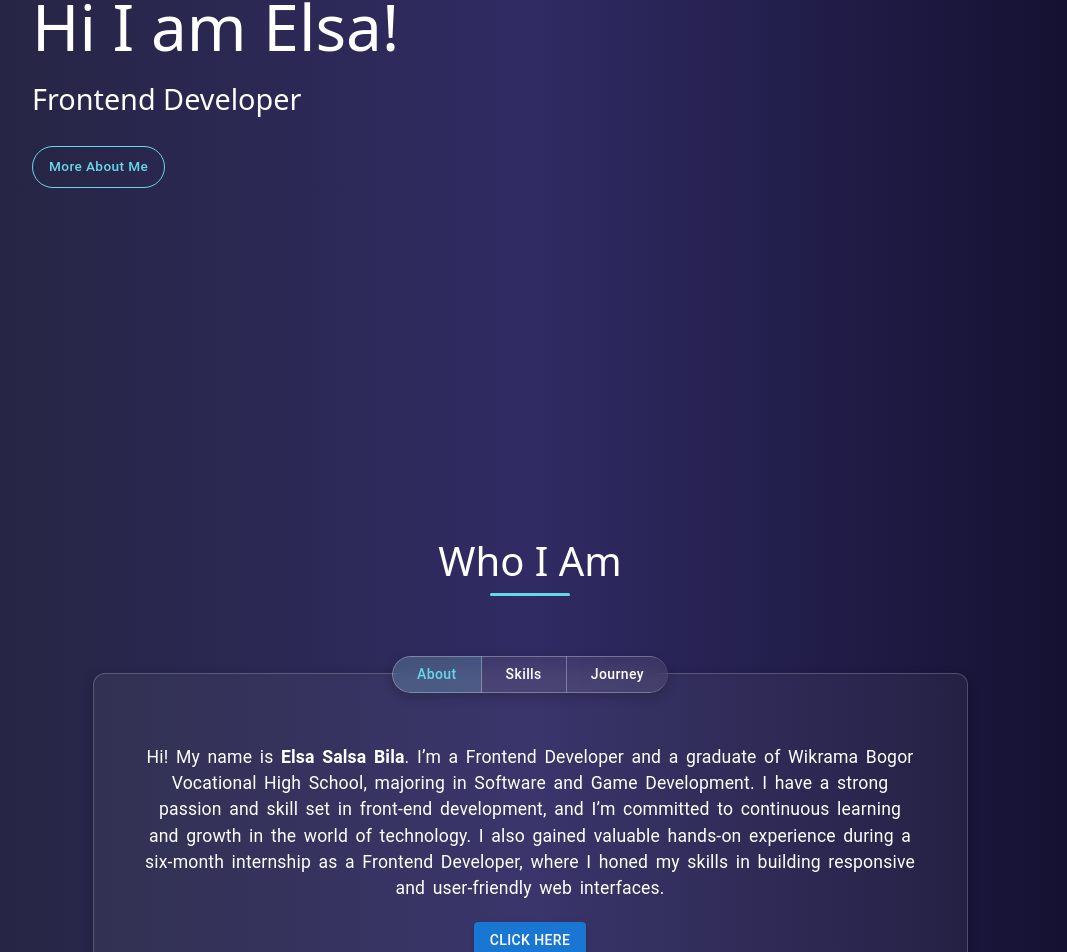
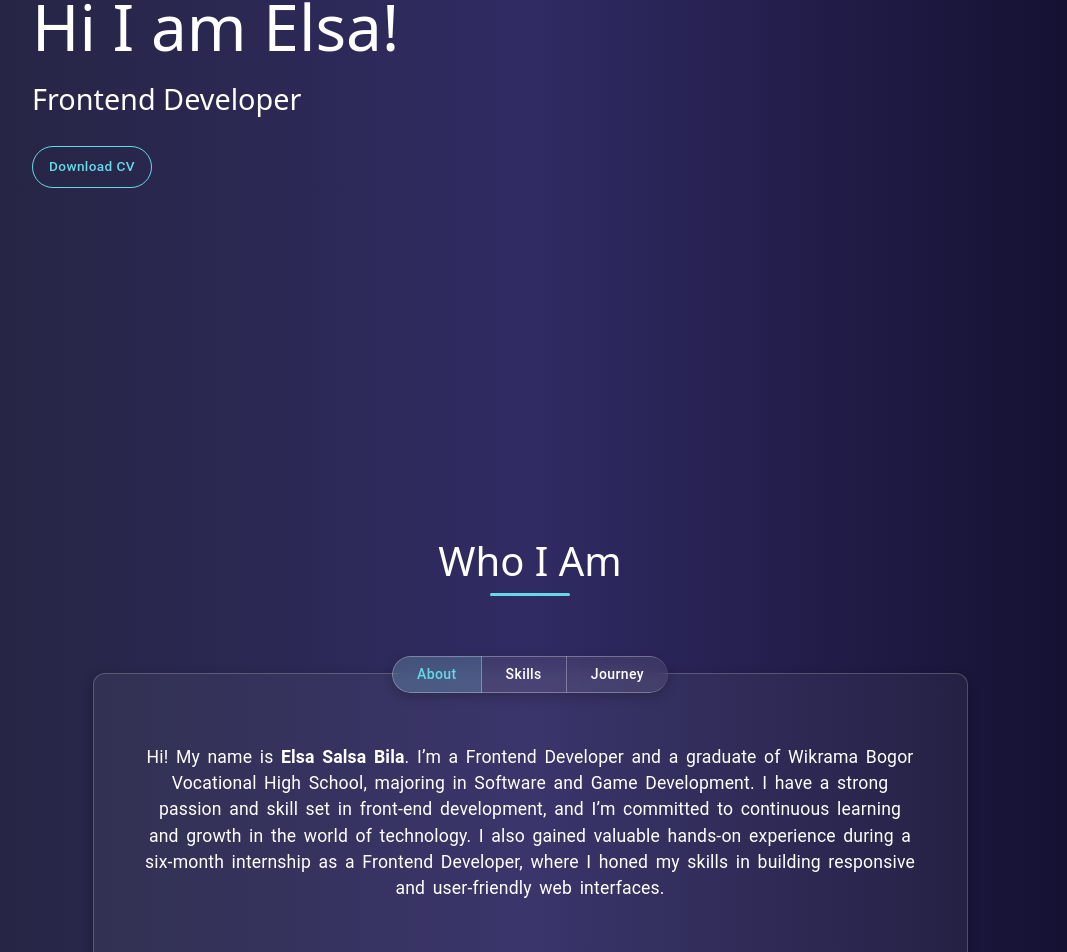
Before and after one commit to elsasalsa/portfolio, a React (Vite) app: page / in a window 1280 px wide. Shown: the part 323-1275 px from the top of the page, without its empty margins (110-1177 px from the left). Built offline with nearby package versions, Linux system fonts and the light colour scheme.

Commit message:
alih fungsi button

```diff
--- a/src/About.jsx
+++ b/src/About.jsx
@@ -71,9 +71,6 @@ const About = () => {
                         internship as a Frontend Developer, where I honed my skills in building responsive and
                         user-friendly web interfaces.
                     </Typography>
-                    <a href="/CV_Elsa Salsa Bila.pdf" download>
-                        <Button variant="contained">Click Here</Button>
-                    </a>
                 </Card>
             )}
 
--- a/src/Home.jsx
+++ b/src/Home.jsx
@@ -6,6 +6,7 @@ import Button from '@mui/material/Button';
 import About from './About';
 import Project from './Project';
 import Certificate from './Certificate';
+import Contact from './Contact';
 import './css/home.css';
 
 function Home() {
@@ -68,8 +69,12 @@ function Home() {
           <h1>Hi I am Elsa!</h1>
           <h3>Frontend Developer</h3>
 
+          <a
+            href="/CV - Elsa Salsa Bila.pdf"
+            download="CV - Elsa Salsa Bila.pdf"
+            style={{ textDecoration: 'none' }}
+          >
             <Button
-            onClick={() => navigate('/about')}
               variant="outlined"
               sx={{
                 color: '#66d9e8',
@@ -87,8 +92,10 @@ function Home() {
                 },
               }}
             >
-            More About Me
+              Download CV
             </Button>
+          </a>
+
         </div>
       </div>
 
@@ -101,6 +108,9 @@ function Home() {
       <div id="certificate">
         <Certificate />
       </div>
+      <div id="contact">
+        <Contact />
+      </div>
     </div>
   );
 }
```
Also changed, not shown: 1 other file (tests, documents, lock files or other folders). Lines whose indentation alone changed are shown as unchanged.
